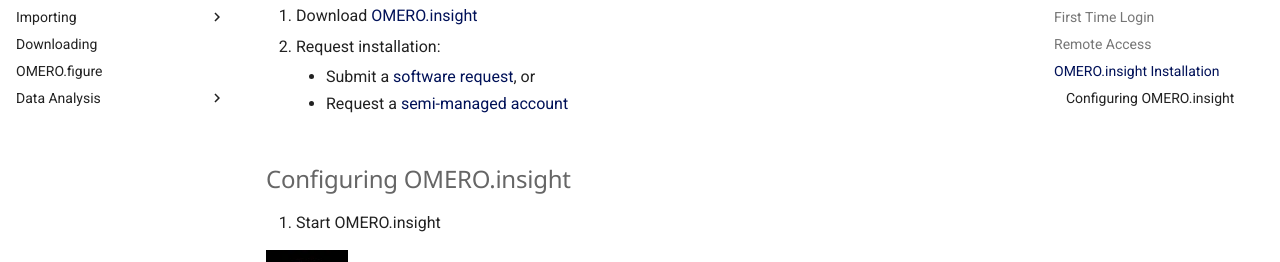
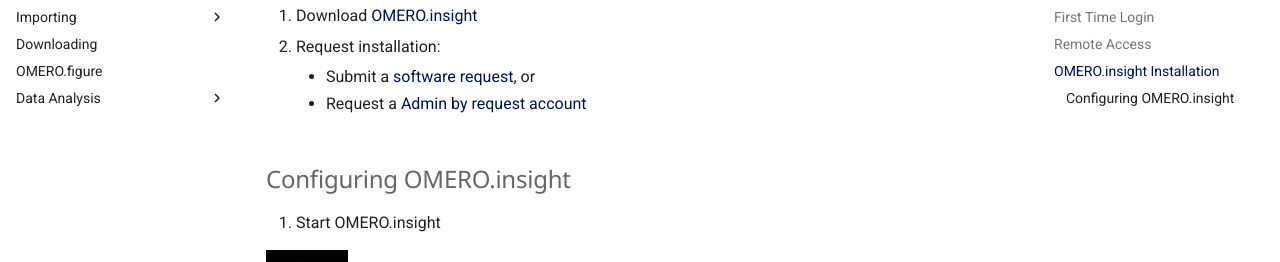
Before and after one commit to Leiden-Cell-Observatory/Leiden-Cell-Observatory.github.io, an MkDocs documentation site: the page built from docs/omero/getting-started.md, in a window 1280 px wide and 900 px high, scrolled down 1769 px. Shown: the part 166-428 px from the top of the window. Built offline with MkDocs 1.6.1 and Material for MkDocs 9.7.7, drawn with Linux system fonts in a browser that asks for light colours; emoji names are drawn with the system emoji font; comment, search, counter and statistics services are not loaded.

Commit message:
Update account request terminology in documentation

```diff
--- a/docs/omero/getting-started.md
+++ b/docs/omero/getting-started.md
@@ -50,7 +50,7 @@
 2. Request installation:
 
       - Submit a [software request](https://helpdesk.universiteitleiden.nl/tas/public/ssp/content/serviceflow?unid=12e20347d517424a9c47edd22da4e9cc&from=a06b2d1a-e4da-49b9-ba8a-41117a176176&openedFromService=true), or
-      - Request a [semi-managed account](https://helpdesk.universiteitleiden.nl/tas/public/ssp/content/serviceflow?unid=2c19d2f22cde4c509ff4958b173a2fba&from=b62ab85e-2bd2-4b36-9ba7-d85f263ac5db&openedFromService=true)
+      - Request a [Admin by request account](https://helpdesk.universiteitleiden.nl/tas/public/ssp/content/serviceflow?unid=2c19d2f22cde4c509ff4958b173a2fba&from=b62ab85e-2bd2-4b36-9ba7-d85f263ac5db&openedFromService=true)
 
 ### Configuring OMERO.insight
 
```
